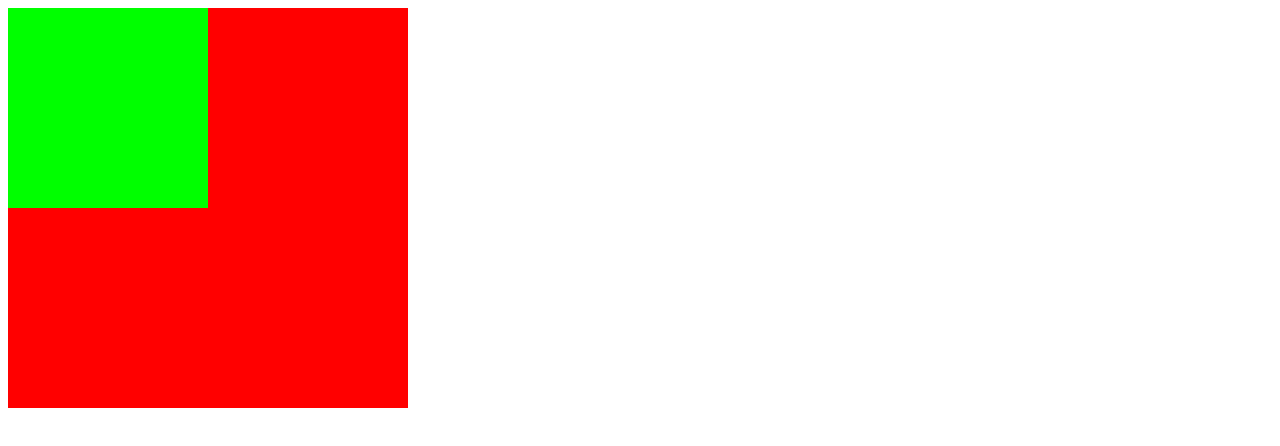
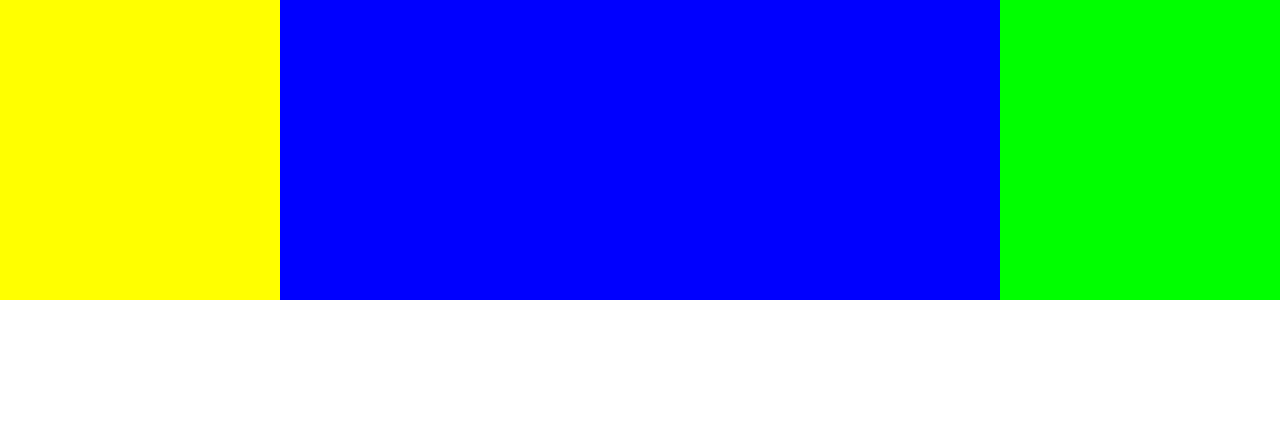
Before and after one commit to ThirteenLi/FirstClass, a plain HTML site: page practice/02.html in a window 1280 px wide. Drawn offline with Linux system fonts and the light colour scheme.

Commit message:
2017.5.6完成

```diff
--- a/practice/02.html
+++ b/practice/02.html
@@ -1,24 +1,37 @@
-<!DOCTYPE html>
+<!doctype html>
 <html lang="en">
 <head>
     <meta charset="UTF-8">
-    <title>Title</title>
+    <title>Document</title>
     <style>
-        #div1{
-            width: 400px;
-            height: 400px;
-            background: #ff0000;
+        *{
+            margin: 0;
+            padding: 0;
         }
-        #div2{
+        #left{
+            width: 280px;
+            background: #ffff00;
+            float: left;
+        }
+        div{
+            height: 300px;
+        }
+        #right{
             background: #00ff00;
-            width: 50%;
-            height: 50%;
+            width: 280px;
+            float: right;
+        }
+        #zhong{
+            background: #0000ff;
+            margin: 0 280px;
         }
     </style>
 </head>
 <body>
-<div id="div1">
-    <div id="div2"></div>
-</div>
+<!-- 两列布局 左右固定 中间自适应-->
+<div id="left"></div>
+
+<div id="right"></div>
+<div id="zhong"></div>
 </body>
 </html>
```
Also changed, not shown: practice/04.html (+16 -8 lines).
